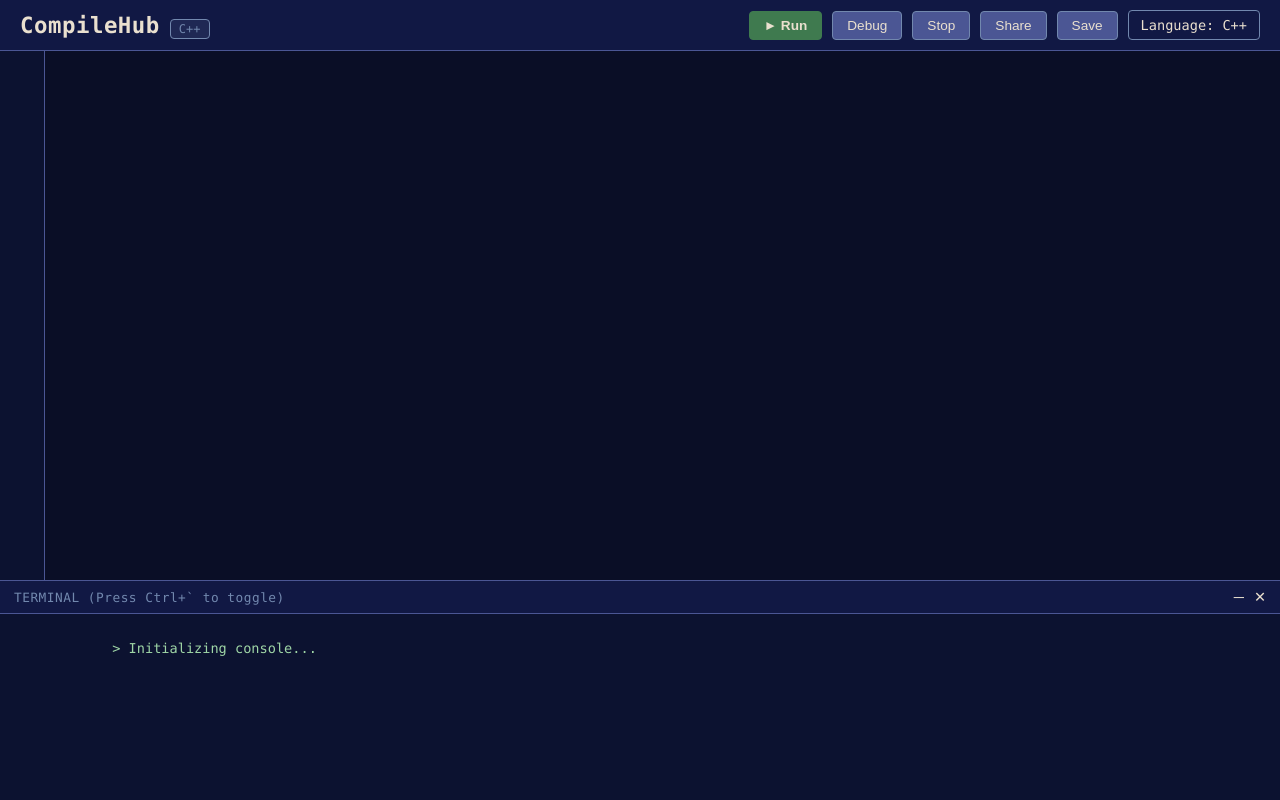
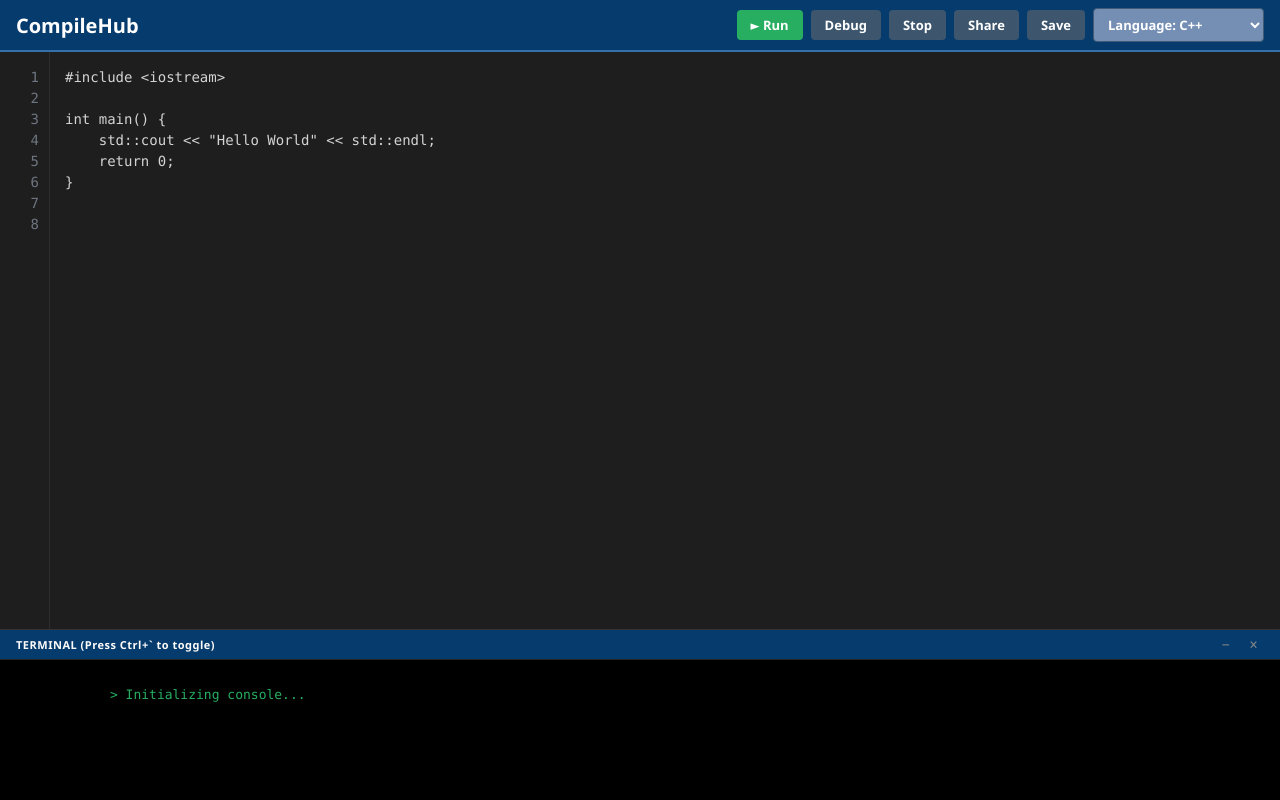
Before and after one commit to shahida314/CompileHub, a plain HTML site: page frontened/cpp_ui.html in a window 1280 px wide. Drawn offline with Linux system fonts and the light colour scheme.

Commit message:
Add new styling in C++

```diff
--- a/frontened/cpp_script.js
+++ b/frontened/cpp_script.js
@@ -0,0 +1,108 @@
+// C++ Default Template
+const defaultCppCode = `#include <iostream>
+
+int main() {
+    std::cout << "Hello World" << std::endl;
+    return 0;
+}`;
+
+document.addEventListener('DOMContentLoaded', () => {
+    const languageSelect = document.getElementById('languageSelect');
+    const codeArea = document.getElementById('codeArea');
+    const lineNumbers = document.getElementById('lineNumbers');
+    const runBtn = document.getElementById('runBtn');
+    const consoleOutput = document.getElementById('consoleOutput');
+
+    // Terminal UI Controls
+    const consoleWrapper = document.getElementById('consoleWrapper');
+    const toggleTerminalBtn = document.getElementById('toggleTerminalBtn');
+    const closeTerminalBtn = document.getElementById('closeTerminalBtn');
+
+    // Backend Endpoint
+    const BACKEND_URL = 'https://your-render-backend-url.onrender.com/api/compile/cpp';
+
+    // Set Default C++ Code
+    codeArea.value = defaultCppCode;
+
+    // Update Line Numbers dynamically
+    function updateLineNumbers() {
+        const lines = codeArea.value.split('\n').length;
+        let lineHTML = '';
+        for (let i = 1; i <= Math.max(lines, 8); i++) {
+            lineHTML += i + '<br>';
+        }
+        lineNumbers.innerHTML = lineHTML;
+    }
+
+    // Sync scroll between textarea and line numbers
+    codeArea.addEventListener('scroll', () => {
+        lineNumbers.scrollTop = codeArea.scrollTop;
+    });
+
+    // Language Dropdown Redirect
+    languageSelect.addEventListener('change', () => {
+        const selectedLang = languageSelect.value;
+        if (selectedLang === 'c') window.location.href = 'c_ui.html';
+        else if (selectedLang === 'cpp') window.location.href = 'cpp_ui.html';
+        else if (selectedLang === 'python') window.location.href = 'python_ui.html';
+        else if (selectedLang === 'java') window.location.href = 'java_ui.html';
+    });
+
+    // Send C++ Code to Render Backend
+    runBtn.addEventListener('click', async () => {
+        consoleWrapper.classList.remove('hidden', 'collapsed');
+        consoleOutput.style.color = '#27ae60';
+        consoleOutput.innerHTML = `&gt; Compiling and executing C++ code...<br>&gt; `;
+
+        const code = codeArea.value;
+
+        try {
+            const response = await fetch(BACKEND_URL, {
+                method: 'POST',
+                headers: {
+                    'Content-Type': 'application/json',
+                },
+                body: JSON.stringify({ code })
+            });
+
+            const result = await response.json();
+
+            if (result.output) {
+                consoleOutput.innerHTML = `&gt; Output:<br>${result.output}`;
+            } else if (result.error) {
+                consoleOutput.style.color = '#e74c3c';
+                consoleOutput.innerHTML = `&gt; Error:<br>${result.error}`;
+            } else {
+                consoleOutput.innerHTML = `&gt; Program finished with no output.`;
+            }
+        } catch (error) {
+            consoleOutput.style.color = '#e74c3c';
+            consoleOutput.innerHTML = `&gt; Connection Error: Unable to reach backend server.<br>${error.message}`;
+        }
+    });
+
+    // Keyboard Shortcut (Ctrl + `) to toggle terminal
+    document.addEventListener('keydown', (e) => {
+        if (e.ctrlKey && e.key === '`') {
+            e.preventDefault();
+            consoleWrapper.classList.toggle('hidden');
+            consoleWrapper.classList.remove('collapsed');
+        }
+    });
+
+    // Minimize / Expand Terminal
+    toggleTerminalBtn.addEventListener('click', () => {
+        consoleWrapper.classList.toggle('collapsed');
+    });
+
+    // Close Terminal
+    closeTerminalBtn.addEventListener('click', () => {
+        consoleWrapper.classList.add('hidden');
+    });
+
+    // Event Listener for text editing
+    codeArea.addEventListener('input', updateLineNumbers);
+
+    // Initial Line Numbers Setup
+    updateLineNumbers();
+});
--- a/frontened/cpp_style.css
+++ b/frontened/cpp_style.css
@@ -1,205 +1,177 @@
-/* ===== Color Theme (Navy / Blue / Beige palette) ===== */
-:root {
-    --navy: #111844;
-    --blue: #4B5694;
-    --light-blue: #7288AE;
-    --beige: #EAE0CF;
-
-    --bg-main: var(--navy);
-    --bg-panel: #0c1230;
-    --bg-editor: #0a0e26;
-    --border-color: var(--blue);
-    --text-primary: var(--beige);
-    --text-secondary: var(--light-blue);
-    --accent: var(--light-blue);
-}
-
 * {
+    box-sizing: border-box;
     margin: 0;
     padding: 0;
-    box-sizing: border-box;
+    font-family: 'Segoe UI', Tahoma, Geneva, Verdana, sans-serif;
 }
 
 body {
-    font-family: 'Consolas', 'Courier New', monospace;
-    background-color: var(--bg-editor);
-    color: var(--text-primary);
-    height: 100vh;
+    background-color: #1a1a1a;
+    color: #fff;
     display: flex;
     flex-direction: column;
+    height: 100vh;
     overflow: hidden;
 }
 
-/* ===== Top Bar ===== */
+/* Header Styling */
 .top-bar {
-    background-color: var(--bg-main);
-    border-bottom: 1px solid var(--border-color);
+    background-color: #063c6d;
     display: flex;
     justify-content: space-between;
     align-items: center;
-    padding: 10px 20px;
-    flex-shrink: 0;
-}
-
-.brand {
-    display: flex;
-    align-items: baseline;
-    gap: 10px;
+    padding: 8px 16px;
+    border-bottom: 2px solid #3370a9;
 }
 
 .brand-title {
-    font-size: 1.4rem;
-    font-weight: bold;
-    color: var(--beige);
-    letter-spacing: 0.5px;
-}
-
-.brand-tag {
-    font-size: 0.75rem;
-    color: var(--light-blue);
-    background-color: rgba(114, 136, 174, 0.15);
-    border: 1px solid var(--light-blue);
-    padding: 2px 8px;
-    border-radius: 4px;
+    font-size: 20px;
+    font-weight: 700;
+    color: #ffffff;
 }
 
 .header-controls {
     display: flex;
     align-items: center;
-    gap: 10px;
+    gap: 8px;
 }
 
 .btn {
-    background-color: var(--blue);
-    color: var(--beige);
-    border: 1px solid var(--light-blue);
+    background-color: #3d566e;
+    color: #ffffff;
+    border: none;
     padding: 6px 14px;
+    font-size: 13px;
+    font-weight: 600;
     border-radius: 4px;
-    font-size: 0.85rem;
     cursor: pointer;
-    transition: background-color 0.15s ease, transform 0.1s ease;
+    transition: background 0.2s ease;
 }
 
 .btn:hover {
-    background-color: var(--light-blue);
-    color: var(--navy);
-}
-
-.btn:active {
-    transform: scale(0.97);
+    background-color: #527397;
 }
 
 .btn-run {
-    background-color: #3f7a4f;
-    border-color: #3f7a4f;
-    color: #EAE0CF;
-    font-weight: bold;
+    background-color: #27ae60;
 }
 
 .btn-run:hover {
-    background-color: #4c9660;
+    background-color: #2ecc71;
 }
 
-.lang-badge {
-    background-color: var(--navy);
-    color: var(--beige);
-    border: 1px solid var(--light-blue);
-    padding: 6px 12px;
+.lang-select {
+    background-color: #758eb4;
+    color: #ffffff;
+    border: 1px solid #415b76;
+    padding: 6px 10px;
+    font-size: 13px;
+    font-weight: 600;
     border-radius: 4px;
-    font-size: 0.85rem;
+    cursor: pointer;
+    outline: none;
 }
 
-/* ===== Editor Section ===== */
+.lang-select:hover {
+    background-color: #3d566e;
+}
+
+/* Editor Container */
 .editor-container {
+    display: flex;
     flex: 1;
-    display: flex;
+    background-color: #1e1e1e;
     overflow: hidden;
-    background-color: var(--bg-editor);
 }
 
 .line-numbers {
-    background-color: var(--bg-panel);
-    color: var(--text-secondary);
+    width: 50px;
+    background-color: #1e1e1e;
+    color: #6e7681;
     text-align: right;
-    padding: 12px 10px;
-    font-size: 0.95rem;
+    padding: 15px 10px 15px 0;
+    font-family: 'Consolas', 'Courier New', monospace;
+    font-size: 14px;
     line-height: 1.5;
     user-select: none;
-    border-right: 1px solid var(--border-color);
-    min-width: 45px;
+    border-right: 1px solid #2d2d2d;
+    overflow: hidden;
 }
 
 .code-area {
     flex: 1;
-    background-color: var(--bg-editor);
-    color: var(--beige);
+    background-color: #1e1e1e;
+    color: #d4d4d4;
     border: none;
+    padding: 15px;
+    font-family: 'Consolas', 'Courier New', monospace;
+    font-size: 14px;
+    line-height: 1.5;
+    resize: none;
     outline: none;
-    resize: none;
-    padding: 12px;
-    font-size: 0.95rem;
-    line-height: 1.5;
-    font-family: 'Consolas', 'Courier New', monospace;
+    white-space: pre;
+    tab-size: 4;
 }
 
-/* ===== Terminal ===== */
+/* Terminal Styling */
 .console-wrapper {
-    background-color: var(--bg-panel);
-    border-top: 1px solid var(--border-color);
-    height: 220px;
+    background-color: #000000;
+    border-top: 1px solid #333;
     display: flex;
     flex-direction: column;
-    flex-shrink: 0;
-    transition: height 0.15s ease;
+    transition: all 0.2s ease;
 }
 
-.console-wrapper.collapsed {
-    height: 38px;
-    overflow: hidden;
+.console-header {
+    background-color: #063c6d;
+    padding: 4px 16px;
+    display: flex;
+    justify-content: space-between;
+    align-items: center;
+    border-bottom: 1px solid #252525;
+}
+
+.console-title {
+    font-size: 11px;
+    font-weight: 700;
+    color: #fefbfb;
+    letter-spacing: 0.5px;
+}
+
+.console-actions {
+    display: flex;
+    gap: 8px;
+}
+
+.console-btn {
+    background: none;
+    border: none;
+    color: #888;
+    cursor: pointer;
+    font-size: 12px;
+    padding: 2px 6px;
+    border-radius: 3px;
+}
+
+.console-btn:hover {
+    background-color: #333;
+    color: #fff;
+}
+
+.console-container {
+    color: #27ae60;
+    padding: 12px 16px;
+    font-family: 'Consolas', 'Courier New', monospace;
+    font-size: 13px;
+    height: 140px;
+    overflow-y: auto;
+    white-space: pre-wrap;
+}
+
+.console-wrapper.collapsed .console-container {
+    display: none;
 }
 
 .console-wrapper.hidden {
     display: none;
 }
-
-.console-header {
-    display: flex;
-    justify-content: space-between;
-    align-items: center;
-    background-color: var(--navy);
-    padding: 8px 14px;
-    border-bottom: 1px solid var(--border-color);
-    flex-shrink: 0;
-}
-
-.console-title {
-    font-size: 0.8rem;
-    color: var(--text-secondary);
-    letter-spacing: 0.5px;
-}
-
-.console-actions {
-    display: flex;
-    gap: 10px;
-}
-
-.console-btn {
-    background: none;
-    border: none;
-    color: var(--beige);
-    cursor: pointer;
-    font-size: 0.9rem;
-}
-
-.console-btn:hover {
-    color: var(--light-blue);
-}
-
-.console-container {
-    flex: 1;
-    padding: 10px 14px;
-    color: #9fd6a6;
-    font-size: 0.85rem;
-    overflow-y: auto;
-    white-space: pre-wrap;
-}
--- a/frontened/cpp_ui.html
+++ b/frontened/cpp_ui.html
@@ -4,7 +4,7 @@
 <head>
     <meta charset="UTF-8">
     <meta name="viewport" content="width=device-width, initial-scale=1.0">
-    <title>CompileHub - C++ Compiler</title>
+    <title>CompileHub - Online Compiler & IDE</title>
     <link rel="stylesheet" href="cpp_style.css">
 </head>
 
@@ -14,7 +14,6 @@
     <header class="top-bar">
         <div class="brand">
             <span class="brand-title">CompileHub</span>
-            <span class="brand-tag">C++</span>
         </div>
 
         <!-- Actions -->
@@ -25,8 +24,13 @@
             <button class="btn" id="shareBtn">Share</button>
             <button class="btn" id="saveBtn">Save</button>
 
-            <!-- Fixed language badge (this page is C++ only) -->
-            <span class="lang-badge">Language: C++</span>
+            <!-- Language Selector -->
+            <select id="languageSelect" class="lang-select">
+                <option value="c">Language: C</option>
+                <option value="cpp" selected>Language: C++</option>
+                <option value="java">Language: Java</option>
+                <option value="python">Language: Python 3</option>
+            </select>
         </div>
     </header>
 
```
